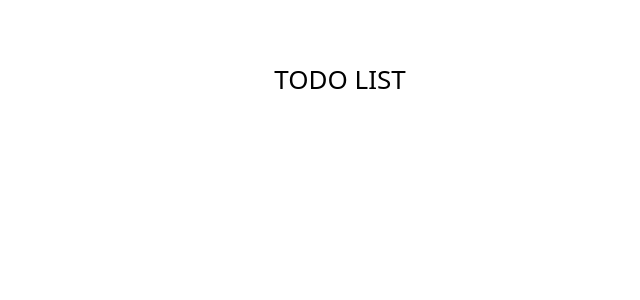
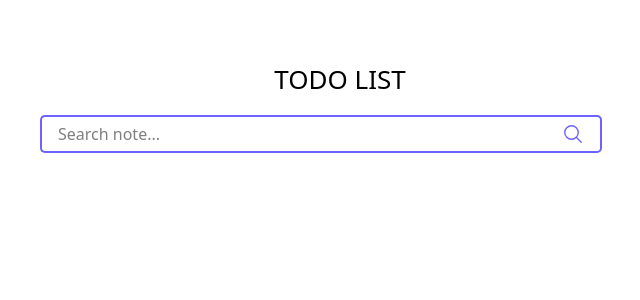
Before and after one commit to ArmenSyan/Todo-List-TS, a React (Vite) app: page / in a window 1280 px wide. Shown: the top 300 px of the page, without its empty margins (300-940 px from the left). Built offline with nearby package versions, Linux system fonts and the light colour scheme.

Commit message:
Create Search Input

```diff
--- a/package.json
+++ b/package.json
@@ -13,6 +13,7 @@
     "@tailwindcss/vite": "^4.1.14",
     "react": "^18.3.1",
     "react-dom": "^18.3.1",
+    "react-icons": "^5.5.0",
     "tailwindcss": "^4.1.14"
   },
   "devDependencies": {
--- a/src/Components/Header/Header.tsx
+++ b/src/Components/Header/Header.tsx
@@ -1,8 +1,12 @@
+import Search from "./Search/Search"
 
 function Header() {
   return (
     <div className="flex flex-col justify-evenly items-center ">
         <h1 className="font-medium text-[26px] ">TODO LIST</h1>
+        <div className="flex justify-evenly items-center gap-x-2 mt-[16px]">
+            <Search />
+        </div>
     </div>
   )
 }
--- /dev/null
+++ b/src/Components/Header/Search/Search.tsx
@@ -0,0 +1,16 @@
+import { IoSearchOutline } from "react-icons/io5";
+function Search() {
+  return (
+    <div className="w-[600px] flex justify-items-center">
+        <input
+        type="text"
+        placeholder="Search note..."
+        className="w-[522px] h-[38px] border-[2px] px-[16px] rounded-[5px] rounded-r-[0px] border-r-0 border-purple  py-[4px] text-[16px] focus:outline-0"/>
+        <button className="w-[40px] h-[38px] py-[4px] text-[22px] hover:cursor-pointer border-[2px] border-l-0 border-purple rounded-[5px] rounded-l-[0px] text-purple">
+        <IoSearchOutline />
+        </button>
+    </div>
+  )
+}
+
+export default Search
```
Also changed, not shown: 1 other file (tests, documents, lock files or other folders).
